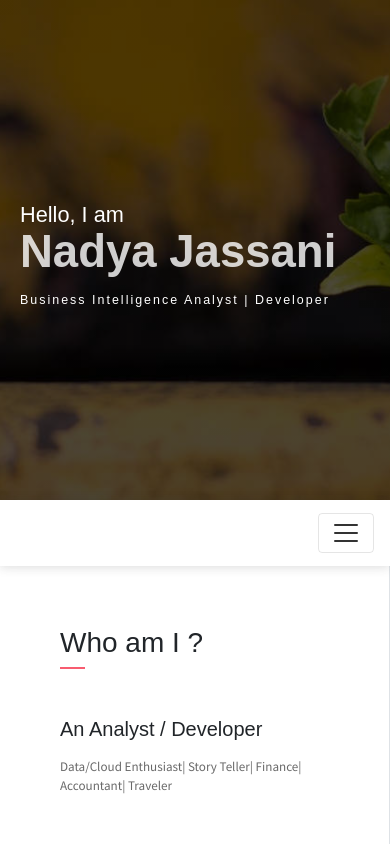
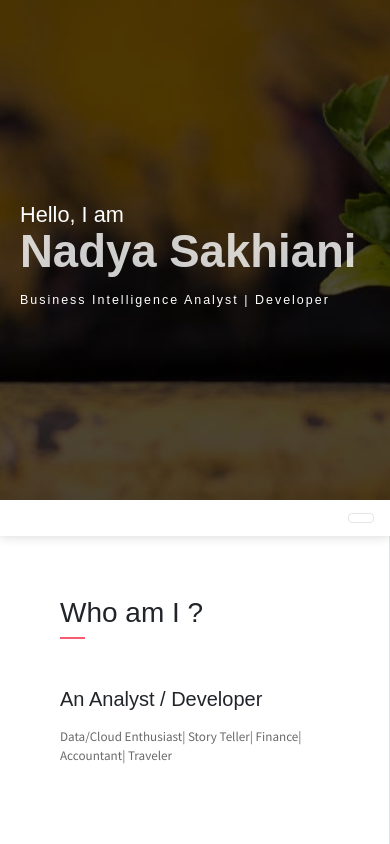
Before and after one commit to Njassani/Njassani.github.io, a plain HTML site: page index.html in a window 390 px wide. Shown: the top 844 px of the page. Drawn offline with Linux system fonts and the light colour scheme.

Commit message:
Update name from Jassani to Sakhiani in landing page

```diff
--- a/index.html
+++ b/index.html
@@ -3,12 +3,12 @@
 <head>
 	<meta charset="utf-8">
     <meta name="viewport" content="width=device-width, initial-scale=1, shrink-to-fit=no">
-    <meta name="description" content="Nadya Jassanilanding page.">
+    <meta name="description" content="Nadya Sakhianilanding page.">
 
-    <title>NadyaJassani Landing page |  Bootstrap 4.3.x landing page</title>
+    <title>NadyaSakhiani Landing page |  Bootstrap 4.3.x landing page</title>
     <!-- font icons -->
     <link rel="stylesheet" href="assets/vendors/themify-icons/css/themify-icons.css">
-    <!-- Bootstrap + NadyaJassani main styles -->
+    <!-- Bootstrap + NadyaSakhiani main styles -->
 	<link rel="stylesheet" href="assets/css/nadyajassani.css">
 </head>
 <body data-spy="scroll" data-target=".navbar" data-offset="40" id="home">
@@ -16,14 +16,14 @@
         <div class="container">
             <div class="header-content">
                 <h4 class="header-subtitle" >Hello, I am</h4>
-                <h1 class="header-title">Nadya Jassani</h1>
+                <h1 class="header-title">Nadya Sakhiani</h1>
                 <h6 class="header-mono" >Business Intelligence Analyst | Developer </h6>
             </div>
         </div>
     </header>
     <nav class="navbar sticky-top navbar-expand-lg navbar-light bg-white" data-spy="affix" data-offset-top="510">
         <div class="container">
-            <button class="navbar-toggler ml-auto" type="button" data-toggle="collapse" data-target="#navbarSupportedContent" aria-controls="navbarSupportedContent" aria-expanded="false" aria-label="Toggle navigation">
+            <button class="navbar-toggler ml-auto" type="button" data-toggle="collapse" data-target="#navbarSupportedContent" aria-controls="navbarSupportedContent" aria-expanded="false" aria-label="T[...]
                 <span class="navbar-toggler-icon"></span>
             </button>
             <div class="collapse mt-sm-20 navbar-collapse" id="navbarSupportedContent">
@@ -41,7 +41,7 @@
                 <ul class="navbar-nav brand">
                     <img src="assets/imgs/avatar.jpg" alt="" class="brand-img">
                     <li class="brand-txt">
-                        <h5 class="brand-title">Nadya Jassani</h5>
+                        <h5 class="brand-title">Nadya Sakhiani</h5>
                         <div class="brand-subtitle">Analyst| Developer</div>
                     </li>
                 </ul>
@@ -332,8 +332,8 @@
 
     <section class="section bg-dark py-5">
         <div class="container text-center">
-            <h2 class="text-light mb-5 font-weight-normal">NADYA JASSANI</h2>
-            <button class="btn bg-primary w-lg" >Certified Microsoft Data Analyst| Certified AWS Cloud Practioner| Certified Public Accountant|Masters Managament(Cornell)| Fellow Chartered Accountant| Bacherlors Economics and Statistics</button>
+            <h2 class="text-light mb-5 font-weight-normal">NADYA SAKHIANI</h2>
+            <button class="btn bg-primary w-lg" >Certified Microsoft Data Analyst| Certified AWS Cloud Practioner| Certified Public Accountant|Masters Managament(Cornell)| Fellow Chartered Accountant|[...]</button>
         </div>
     </section>
 
```
